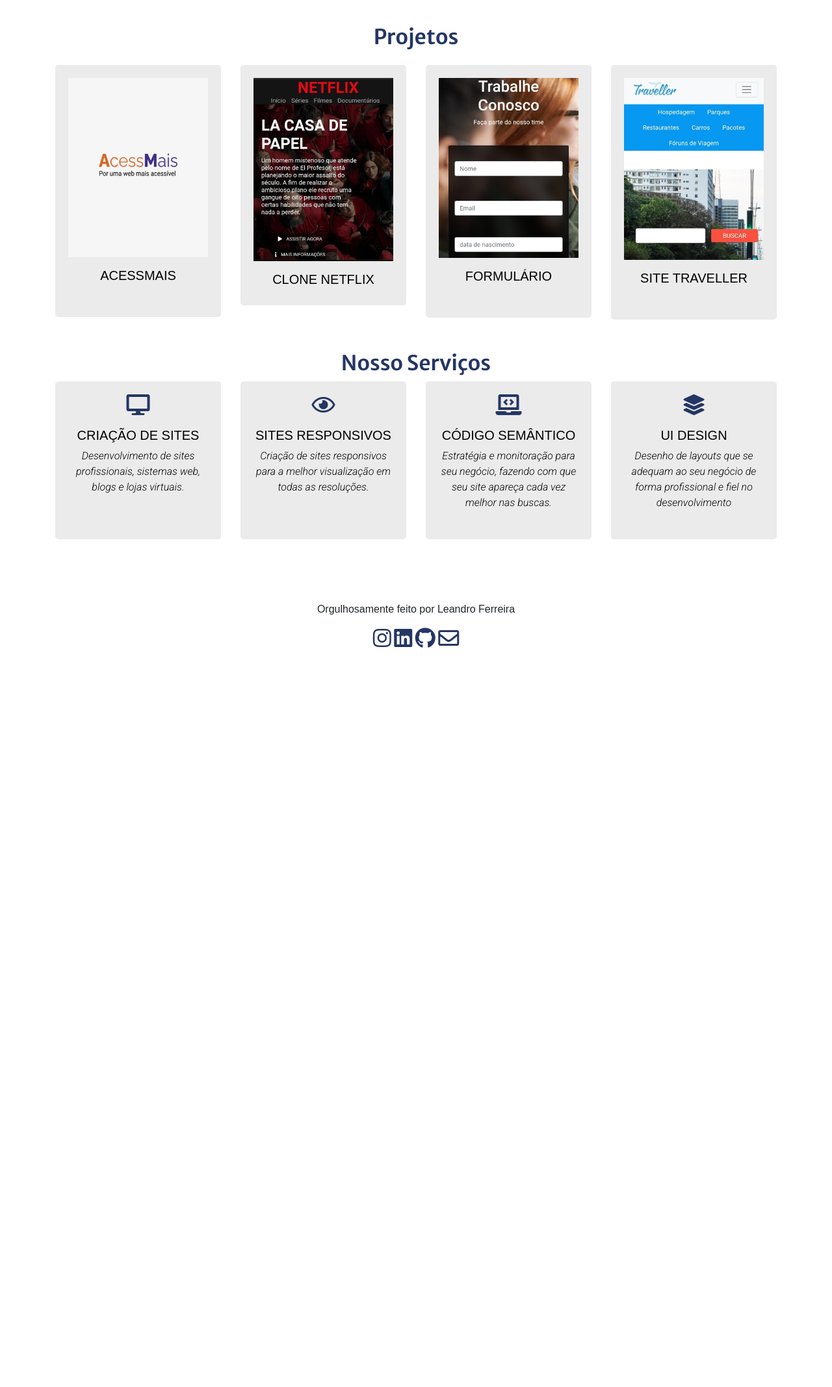
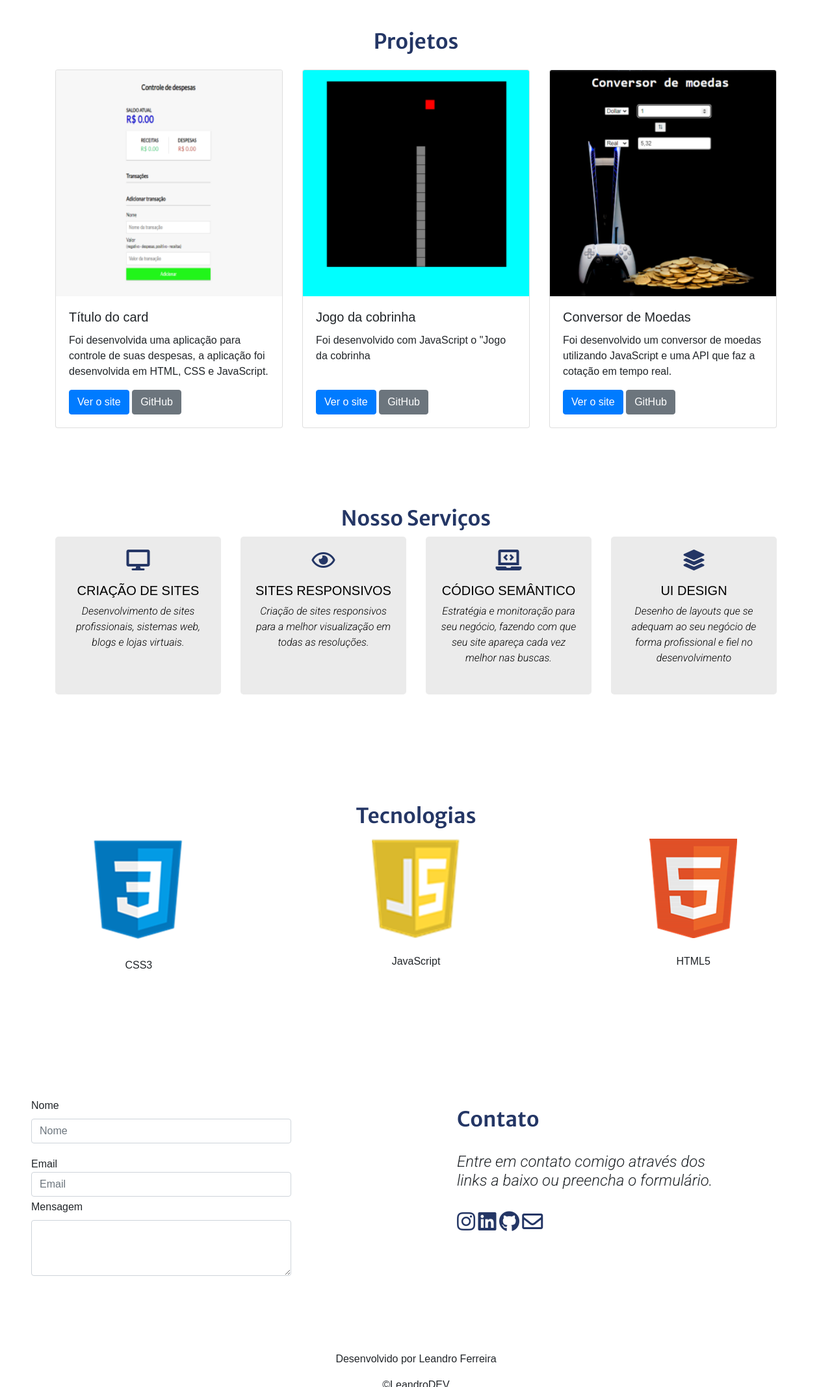
Before and after one commit to LeandroFerreira991/landingpage, a plain HTML site: page index.html in a window 1280 px wide. Shown: the part 665-2800 px from the top of the page at 65% size. Before the commit the page ends 1666 px from the top, so only its background shows below. Drawn offline with nearby package versions, Linux system fonts and the light colour scheme; a script that the page names is missing.

Commit message:
Foi atualizado a parte dos projeto, foi adicionado o botão Dark Mode, um pequeno formulário e a parte das Tecnologias.

```diff
--- a/CSS/style.css
+++ b/CSS/style.css
@@ -23,10 +23,10 @@
     justify-content: center;
     align-items: center;
 }
-
+/*
     .conteudo{
         border-top: 0.4px solid #243665;
-    }
+    } */
 
 .icone{
     font-size: 32px;
@@ -50,45 +50,17 @@
 }
 
 
- /* .botao {
-    padding: 5px 30px;
-    background-color:#243665 ;
-    font-size: 16px;
-    text-transform: uppercase;
-    color: #fff;
-    border: 1px;
+
+
+ .form-group{
+    width: 400px;
+    height: 50px;
+    /* background-color: #ffffff10;
+    backdrop-filter: blur(12px);
+    -webkit-backdrop-filter: blur(12px);  */
 }
 
- .botao_dois {
-    padding: 20px 30px;
-    background-color:#243665 ;
-    font-size: 16px;
-    text-transform: uppercase;
-    color: #fff;
-    border: 1px;
-}
- .botao:hover, .botao_dois {
-    background-color:#fff ;
-    color: #243665;
 
-} */
-
- .form_dados{
-    width: 800px;
-    height: 150px;
-    margin:  auto;
- /* border: solid 1px #181327; */
-    background-color: #ffffff10;
-    backdrop-filter: blur(12px);
-    -webkit-backdrop-filter: blur(12px);
-}
-
- .dicas__hospedagem{
-    height: 40vh;
-    background-color: #8f8e8e;
-     margin: 20px;
-    border-radius: 20px;
-}
 
  .destaque {
   display: block;
@@ -127,13 +99,41 @@
   color: #F6F6F6;
 }
 
+.dark .icone {
+    font-size: 32px;
+    color: #3556a7;
+}
+
 .dark .destaque {
+    color: #F7F7F7;
     background: #2b2b2b;
 }
 
-.dark h4{
+ .dark #servicos a.destaque:hover {
+     color: #000;
+     background: #fff;
+     box-shadow: 0px 0px 10px 0px rgba(0, 0, 0, 0.12);
+     transform: scale(1.05);
+ }
+
+.dark h4 {
     color: #8f8e8e;
 
+}
+
+.dark .card{
+    color: #F7F7F7 ;
+    background-color: #1C1C1C;
+
+}
+
+.dark #tech{
+    color:#F6F6F6 ;
+
+}
+
+.dark .form-group{
+    color: #F6F6F6;
 }
 
 .dark .portfolio {
--- a/index.html
+++ b/index.html
@@ -33,7 +33,7 @@
 
 
   <!-- Menu inicial -->
-  <nav class="navbar navbar-expand-lg ">
+  <nav class="navbar navbar-expand-lg fixed-top ">
     <!-- <a class="navbar-brand" href="#"><img src=" " alt=""></a> -->
     <!-- <i class="fa-solid fa-code"></i> -->
     <h3 class="title"> <i class=" icone fas fa-code"></i> LeandroDEV</h3>
@@ -52,21 +52,24 @@
         <li class="subtitle nav-item active">
           <a class="nav-link" href="#tres">Nossos Serviços</a>
         </li>
-        <!-- <li class="subtitle nav-item active">
-          <a class="nav-link" href="#quatro">Conhecimentos</a>
+        <li class="subtitle nav-item active">
+          <a class="nav-link" href="#tech">Tecnologias</a>
         </li>
         <li class="subtitle nav-item active">
           <a class="nav-link" href="#cinco">contato</a>
-        </li> -->
+        </li>
       </ul>
 
     </div>
   </nav>
+  <br>
+  <br>
+  <br>
   <!-- Fim do Menu -->
 
   <!-- Botão dark -->
-        <div class="tema my-1 ">
-          <button onClick="mudaModo()" class=" btn botao_dark">Alterar tema</button>
+        <div class="tema ml-5 my-1">
+          <button onClick="mudaModo()" class=" btn botao_dark"> Dark Mode  </button>
         </div>
 
 
@@ -82,10 +85,9 @@
               <div class="col-md-6 align-self-center order-md-2 order-1 mb-md-0 mb-4">
                 <h2 class="title">Quem Sou?</h2>
                 <h4 class="subtitle">
-                  Meu nome é Leandro Ferreira, ou “LeandroDEV” (é como me chamam agora). Sou freelancer como Front-end developer.
+                  Meu nome é Leandro Ferreira,sou freelancer como Front-end developer.
                   Desenvolvo interfaces modernas e de alta qualidade, concentrado em performance, animações, responsividade e SEO.
                 </h4>
-
 
               </div>
             </div>
@@ -103,63 +105,49 @@
     <div class="container my-5">
       <h2 id="dois" class="title text-center">Projetos</h2>
       <h4 class="subtitle text-center mb-4">
+      </h4>
 
-      </h4>
-      <div class="row">
-        <div class="col-lg-3 col-md-6 mb-lg-0 mb-4">
-          <a href="https://leandroferreira991.github.io/AcessMais-/" class="destaque">
-            <div class="img-container mb-3">
-              <img src="./Img/img_acess.jpg" class="img-fluid" />
-            </div>
-            <h5 class="text-uppercase">AcessMais</h5>
-            <p class="mb-0">
-            </p>
-            <br>
-          </a>
+      <div class="card-deck">
+        <div class="card">
+          <img class="card-img-top" src="./Img/img_control.png" alt="Imagem de capa do card">
+          <div class="card-body">
+            <h5 class="card-title">Título do card</h5>
+            <p class="card-text">Foi desenvolvida uma aplicação para controle de suas despesas,
+              a aplicação foi desenvolvida em HTML, CSS e JavaScript.</p>
+            <a href="https://leandroferreira991.github.io/Controle-de-despesas/" class="btn btn-primary">Ver o site</a>
+            <a href="https://github.com/LeandroFerreira991/Controle-de-despesas" class="btn btn-secondary">GitHub</a>
+          </div>
         </div>
-        <div class="col-lg-3 col-md-6 mb-lg-0 mb-4">
-          <a href="https://leandroferreira991.github.io/CLONENETFLIX/" class="destaque">
-            <div class="img-container mb-3">
-              <img src="./Img/img_Net.jpeg" class="img-fluid" />
-            </div>
-            <h5 class="text-uppercase">Clone Netflix</h5>
-            <p class="mb-0">
-            <!-- Pegue o café e espere um pouco, estou desenvolvendo o projeto. -->
-            </p>
-          </a>
+        <div class="card">
+          <img class="card-img-top" src="./Img/img_jogo.png" alt="Imagem de capa do card">
+          <div class="card-body">
+            <h5 class="card-title">Jogo da cobrinha</h5>
+            <p class="card-text">Foi desenvolvido com JavaScript o "Jogo da cobrinha</p><br>
+          <a href="https://leandroferreira991.github.io/Jogo-da-cobrinha/" class="btn btn-primary">Ver o site</a>
+          <a href="https://github.com/LeandroFerreira991/Jogo-da-cobrinha" class="btn btn-secondary">GitHub</a>
+          </div>
         </div>
-        <div class="col-lg-3 col-md-6 mb-lg-0 mb-4">
-          <a href="https://leandroferreira991.github.io/formulario/" class="destaque">
-            <div class="img-container mb-3">
-              <img src="./Img/img_for.jpeg" class="img-fluid" />
-            </div>
-            <h5 class="text-uppercase">Formulário</h5>
-            <p class="mb-0">
-              <!-- Pegue o café e espere um pouco, estou desenvolvendo o projeto. -->
-            </p>
-            <br>
-          </a>
+        <div class="card">
+          <img class="card-img-top" src="./Img/img_conv.png" alt="Imagem de capa do card">
+          <div class="card-body">
+            <h5 class="card-title">Conversor de Moedas</h5>
+            <p class="card-text">Foi desenvolvido um conversor de moedas utilizando JavaScript e
+               uma API que faz a cotação em tempo real. </p>
+            <a href="https://leandroferreira991.github.io/conversor/" class="btn btn-primary">Ver o site</a>
+            <a href="https://github.com/LeandroFerreira991/conversor" class="btn btn-secondary">GitHub</a>
+          </div>
         </div>
-        <div class="col-lg-3 col-md-6 mb-lg-0 mb-4">
-          <a href="http://sitetraveller.s3-website-us-east-1.amazonaws.com/Traveller.html" class="destaque">
-            <div class="img-container mb-3">
-              <img src="./Img/img_tra.jpeg" class="img-fluid" />
-            </div>
-            <h5 class="text-uppercase">Site Traveller</h5>
-            <p class="mb-0">
-              <!-- Pegue o café e espere um pouco, estou desenvolvendo o projeto. -->
-            </p>
-            <br>
-          </a>
-        </div>
+      </div>
 
-      </div>
-    </div>
   </div>
   </div>
 </section>
 
-<!-- Fim do conteúdo 1 -->
+<br>
+
+
+
+
 
 
 
@@ -225,59 +213,70 @@
         </div>
       </div>
   </section>
+
+  <br>
+  <br>
+  <br>
+
 <!--//NOSSOS SERVICOS-->
 
+<!-- Tecnologias -->
+<section>
+  <div id="tech" class="block no-gutters ">
+    <div class="container-fluid my-5">
+      <h2 class="title text-center mb-2" id="tres">Tecnologias</h2>
+      <div class="row d-flex justify-content-around text-center">
+        <div class="col-lg-3 col-md-6 mb-lg-0 mb-4 p-2 ">
+          <img src="./Img/css3.png" class="" alt="Logo CSS3"><br> <br>
+          <p>CSS3</p>
+          </div>
+            <div class="col-lg-3 col-md-6 mb-lg-0 mb-4 p-2 ">
+              <img src="./Img/dbc33f80-2674-11eb-89b9-0f6d098a2c80.png" class="" alt="Logo JavaScript"> <br><br>
+              <p>JavaScript</p>
+            </div>
+            <div class="col-lg-3 col-md-6 mb-lg-0 mb-4 p-2 ">
+              <img src="./Img/html5-logo-8.png" class="" alt="Logo HTML 5"><br><br>
+              <p>HTML5</p>
+            </div>
+</section>
+<br>
+<br>
+<br>
 
-  <!--SOBRE-->
-
-  <!-- <div id="Forum" class="block my-5">
-    <div class="container">
-      <div class="row">
-        <div class="col-md-6 align-self-center text-center order-md-1 order-2">
-          <img src="./Img/img_pexels.jpeg" class="img-fluid" />
-        </div>
-        <div   class="col-md-6 align-self-center order-md-2 order-1 mb-md-0 mb-4">
-          <h2 class="title" >Conhecimentos.</h2>
-          <h4 class="subtitle">
-           Compartiher sua experiência conosco
-          </h4>
-
-          <a href="#" class="btn btn-primary botao button button-primary">Visitar fórum</a>
-        </div>
-      </div>
-    </div>
-  </div> -->
-  <!--//SOBRE-->
-
-  <!-- Conteúdo2 -->
+<!-- Fim Tecnologias -->
 
 
-  <!-- <div class="">
-    <div class="container-fluid text-center  col-sm-6 mt-5 my-5">
-      <h2 id="cinco" class="title">Entre em contato conosco!</h2>
-      <p>
-      <button type="submit" class=" btn botao">Contato</button>
-      </p>
-    </div>
-  </div> -->
-  <!-- Conteúdo2  -->
+  <!--contato-->
+
+  <div id="cinco" class="block row d-flex justify-content-around  my-5">
+    <div class="container-fluid">
+      <div class="row">
+        <div class=" ml-5  col-md-6 order-md-2 order-1 mb-md-0 mb-4">
+          <form>
+            <div class="form-group ">
+              <label for="formGroupExampleInput">Nome</label>
+              <input type="text" class="form-control" id="formGroupExampleInput" placeholder="Nome">
+            </div><br>
+            <div class="form-group >
+              <label for=" formGroupExampleInput" class="">Email</label>
+              <div class="">
+                <input type="email" class="form-control" id="colFormLabel" placeholder="Email">
+              </div><br>
+            </div>
+            <div class="form-group">
+              <label for="exampleFormControlTextarea1">Mensagem</label>
+              <textarea class="form-control" id="exampleFormControlTextarea1" rows="3"></textarea>
+            </div>
+          </form>
+        </div>
 
 
 
-     <!-- Voltar ao Topo -->
-  <!-- <div class="text-center ">
-          <p><a href="#titulo">Topo da página</a></p>
-       </div> -->
-   <!-- Fim de volta ao topo -->
-
-
-  <!--Rodapé-->
-
-      <footer class=" no-gutters text-center pt-5" >
-          <!-- <p> &copy; LeandroDEV</p> -->
-            <div class=" subtitle grid-layout">
-              <p>Orgulhosamente feito por Leandro Ferreira</p>
-              <div >
+        <div  class="col-md-4 align-self-center order-md-2 order-1 mb-md-0 mb-4">
+          <h2 class="title" >Contato</h2><br>
+          <h4 class="subtitle ">
+          Entre em contato comigo através dos links
+          a baixo ou preencha o formulário.</h4><br>
                 <a href="https://www.instagram.com/leandrodevolper/" rel="noopener" target="_blank">
                   <i class="icone fab fa-instagram"></i>
                 </a>
@@ -290,6 +289,29 @@
                 <a href="mailto:leandrodevolper@gmail.com">
                   <i class="icone far fa-envelope"></i>
                 </a>
+              </div>
+          </div>
+      </div>
+    </div>
+  </div>
+  <br>
+  <br>
+  <br>
+  <!--/contato-->
+
+
+
+
+
+
+  <!--Rodapé-->
+
+      <footer class=" no-gutters text-center pt-5" >
+        <div class=" subtitle grid-layout">
+          <p>Desenvolvido por Leandro Ferreira</p>
+          <div>
+          <p> &copy;LeandroDEV</p>
+
               </div>
             </div>
         </footer>
```
Also changed, not shown: Img/Originals/css3.png (added), Img/Originals/dbc33f80-2674-11eb-89b9-0f6d098a2c80.png (added), Img/Originals/html5-logo-8.png (added), Img/Rectangle 1.png (deleted), Img/css3.png (added), Img/dbc33f80-2674-11eb-89b9-0f6d098a2c80.png (added), Img/html5-logo-8.png (added), Img/img_control.png (added), Img/img_conv.png (added), Img/img_jogo.png (added), 1 other file.
